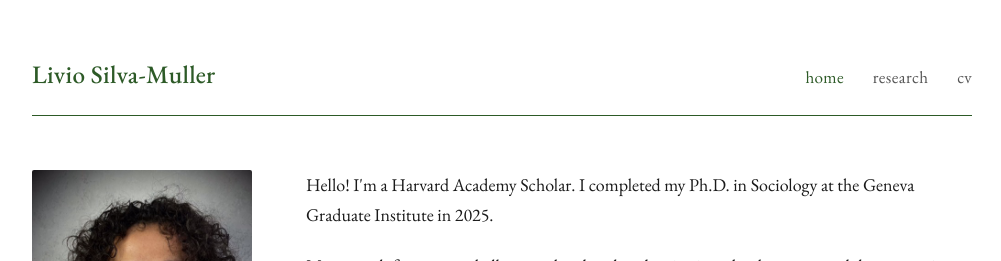
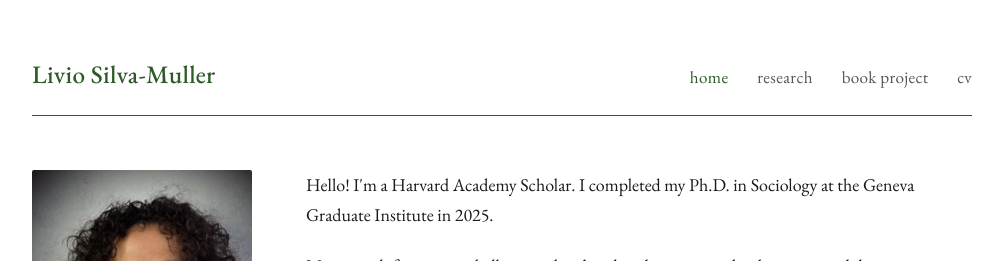
Before and after one commit to liviosilvamuller/liviosilvamuller.github.io, a Jekyll site: the page built from index.md, in a window 1280 px wide. Shown: the top 261 px of the page, without its empty margins (138-1139 px from the left). Built offline with Jekyll 4.4.1, drawn with Linux system fonts in a browser that asks for light colours.

Commit message:
#tab back

```diff
--- a/_layouts/default.html
+++ b/_layouts/default.html
@@ -14,7 +14,8 @@
       <nav>
         <a href="/" {% if page.url == "/" %}class="active"{% endif %}>home</a>
         <a href="/research" {% if page.url contains "research" %}class="active"{% endif %}>research</a>
-<a href="/assets/cv.pdf" target="_blank" rel="noopener">cv</a>
+        <a href="/book" {% if page.url contains "book" %}class="active"{% endif %}>book project</a>
+        <a href="/assets/cv.pdf" target="_blank" rel="noopener">cv</a>
       </nav>
     </header>
 
```
